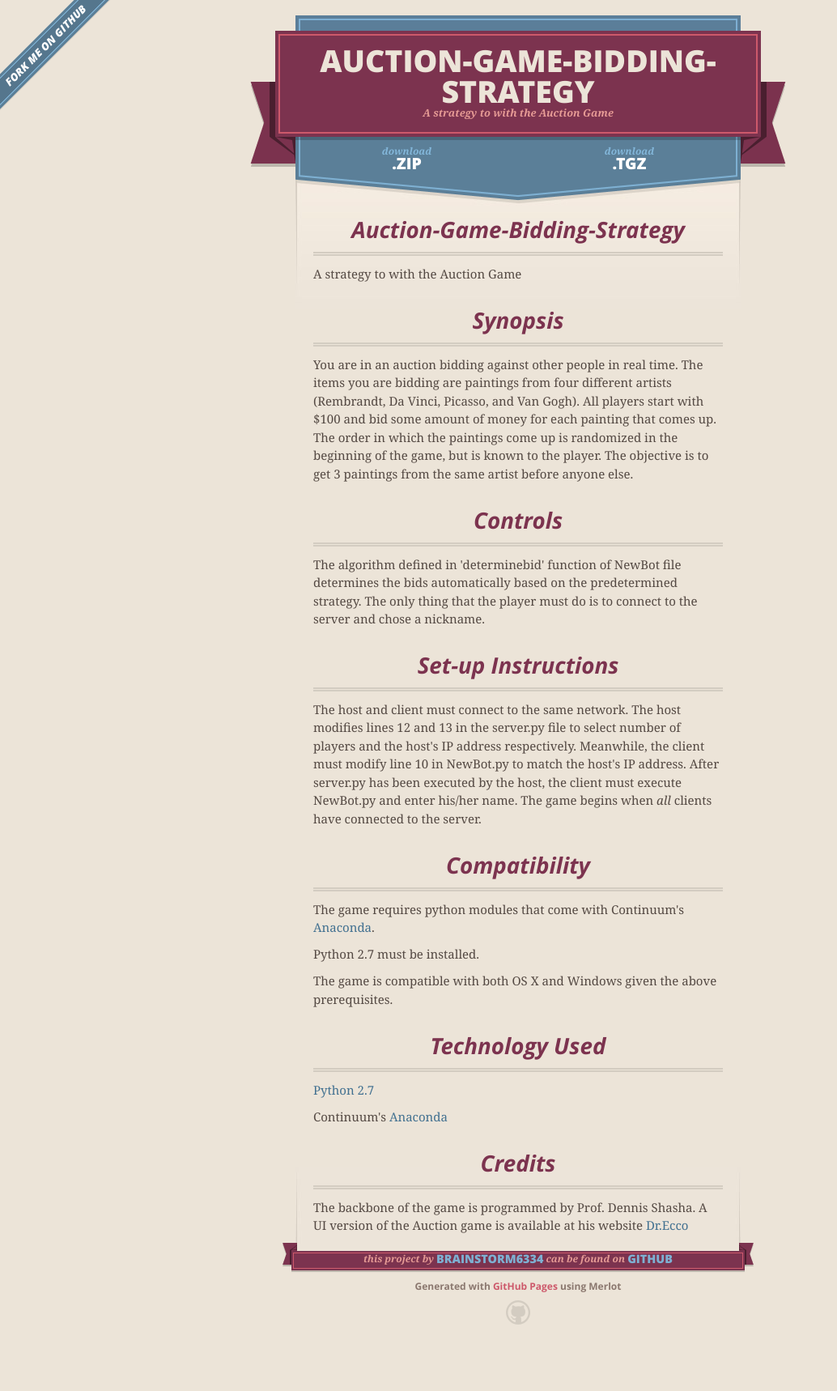
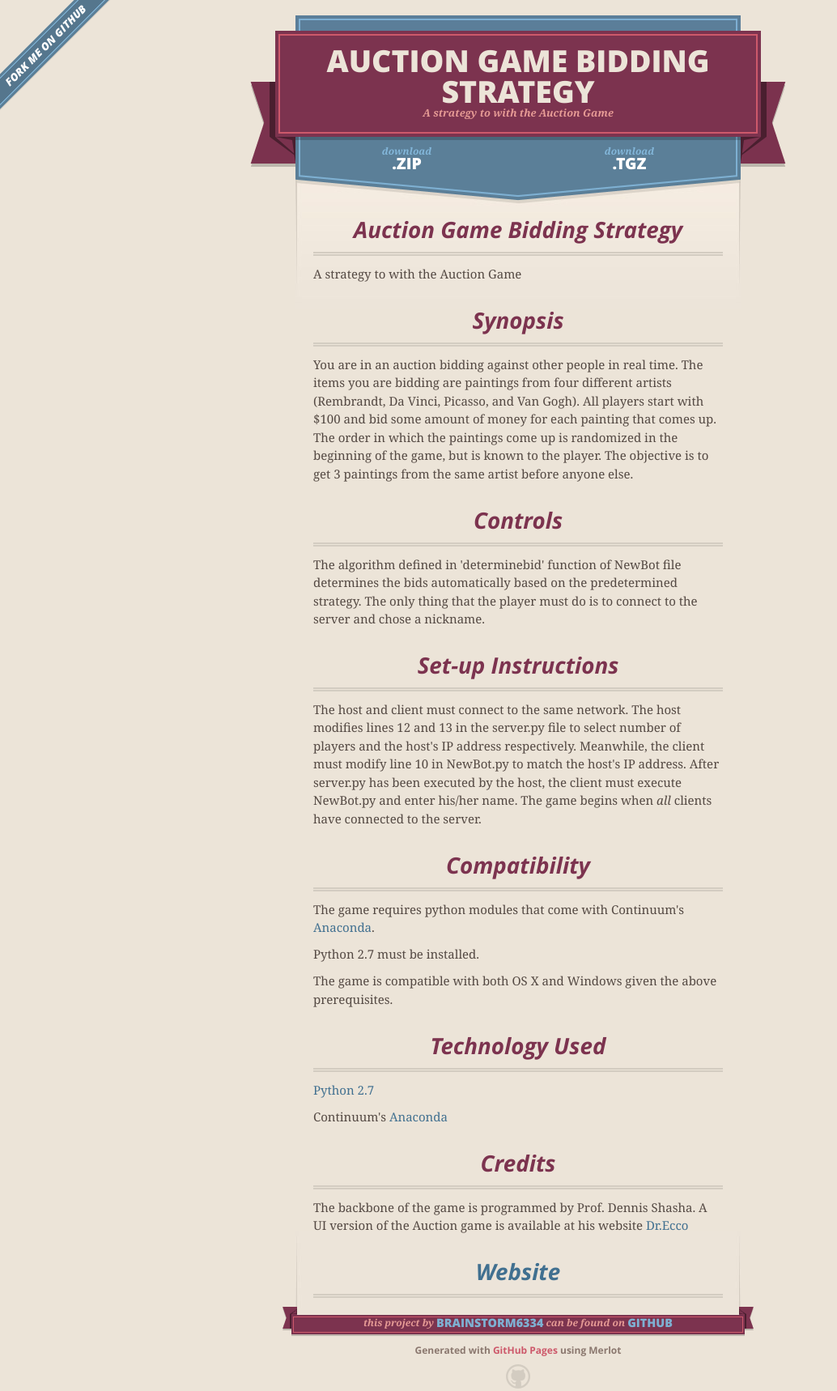
Before and after one commit to brainstorm6334/Auction-Game-Bidding-Strategy, a plain HTML site: page index.html in a window 1280 px wide. Shown: the whole page at 81% size, without its empty margins (0-1034 px from the left). Before the commit the page ends 1676 px from the top, so only its background shows below. Drawn offline with nearby package versions, Linux system fonts and the light colour scheme.

Commit message:
Create gh-pages branch via GitHub

```diff
--- a/index.html
+++ b/index.html
@@ -17,7 +17,7 @@
         $('#main_content').headsmart()
       })
     </script>
-    <title>Auction-game-bidding-strategy by brainstorm6334</title>
+    <title>Auction Game Bidding Strategy by brainstorm6334</title>
   </head>
 
   <body>
@@ -27,7 +27,7 @@
       <header>
         <span class="ribbon-outer">
           <span class="ribbon-inner">
-            <h1>Auction-game-bidding-strategy</h1>
+            <h1>Auction Game Bidding Strategy</h1>
             <h2>A strategy to with the Auction Game</h2>
           </span>
           <span class="left-tail"></span>
@@ -47,7 +47,7 @@
 
       <section id="main_content">
         <h1>
-<a id="auction-game-bidding-strategy" class="anchor" href="#auction-game-bidding-strategy" aria-hidden="true"><span aria-hidden="true" class="octicon octicon-link"></span></a>Auction-Game-Bidding-Strategy</h1>
+<a id="auction-game-bidding-strategy" class="anchor" href="#auction-game-bidding-strategy" aria-hidden="true"><span aria-hidden="true" class="octicon octicon-link"></span></a>Auction Game Bidding Strategy</h1>
 
 <p>A strategy to with the Auction Game</p>
 
@@ -87,6 +87,10 @@ The only thing that the player must do is to connect to the server and chose a n
 <a id="credits" class="anchor" href="#credits" aria-hidden="true"><span aria-hidden="true" class="octicon octicon-link"></span></a>Credits</h1>
 
 <p>The backbone of the game is programmed by Prof. Dennis Shasha. A UI version of the Auction game is available at his website <a href="http://cims.nyu.edu/drecco/">Dr.Ecco</a></p>
+
+<h1>
+<a id="website" class="anchor" href="#website" aria-hidden="true"><span aria-hidden="true" class="octicon octicon-link"></span></a><a href="http://brainstorm6334.github.io/Auction-Game-Bidding-Strategy">Website</a>
+</h1>
       </section>
 
       <footer>
```
Also changed, not shown: params.json (+1 -1 lines).
